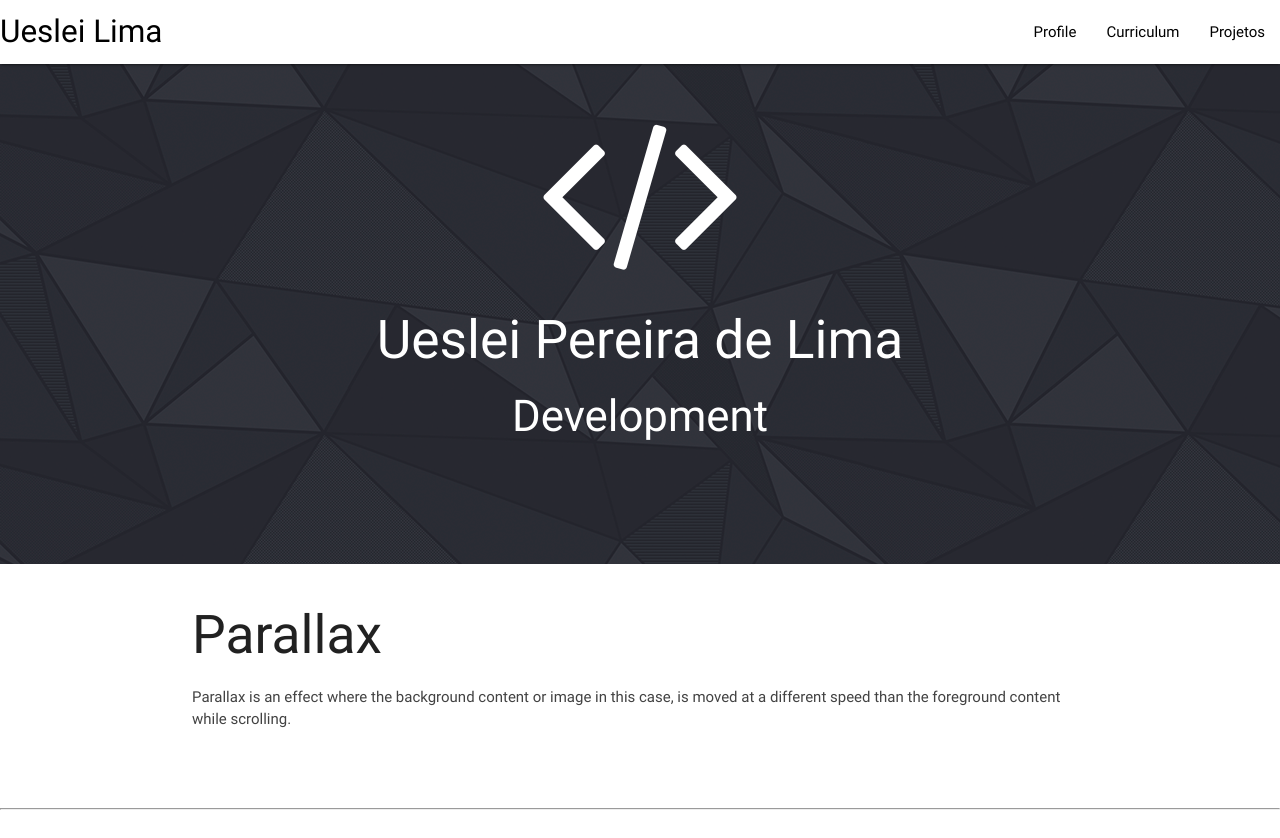
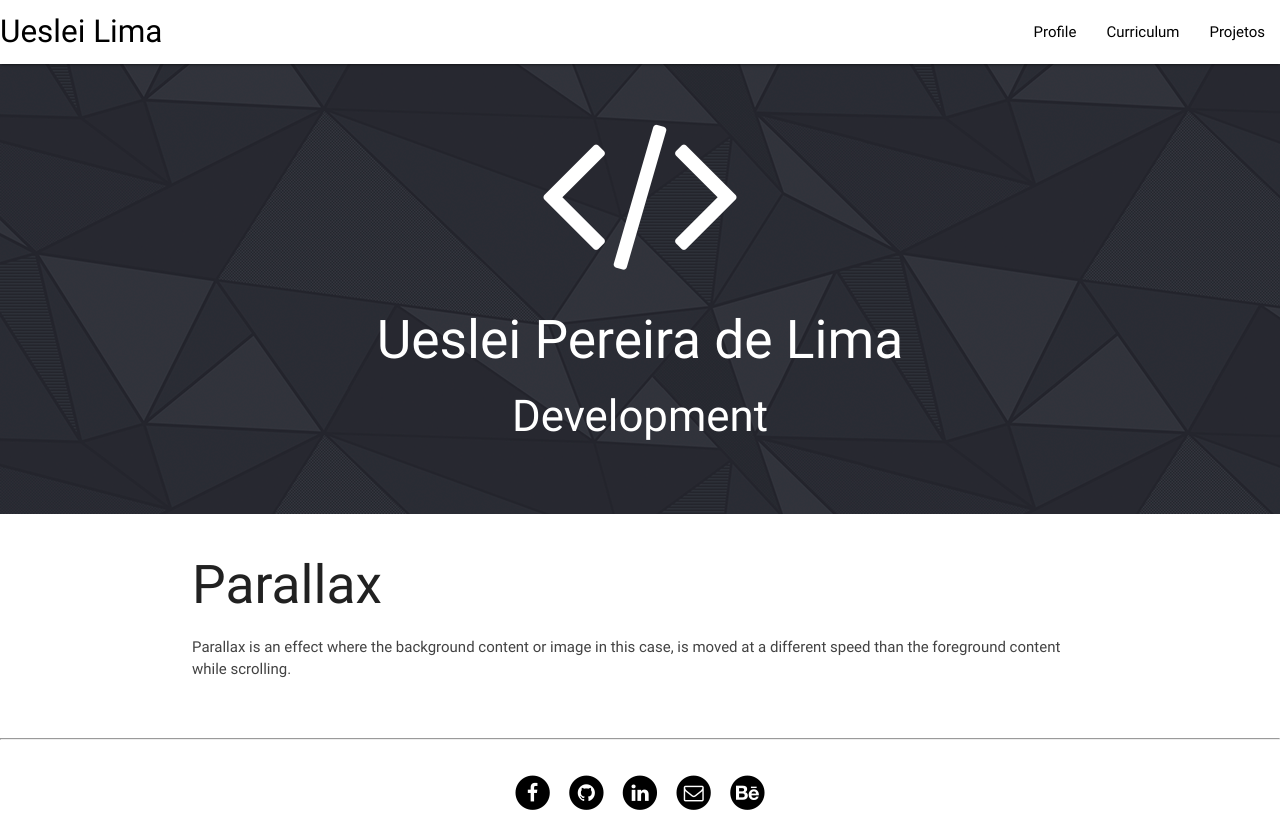
Before and after one commit to limaueslei/limaueslei.github.io, a plain HTML site: page index.html in a window 1280 px wide. Drawn offline with Linux system fonts and the light colour scheme.

Commit message:
Pattern of the page and basic informations

```diff
--- a/css/style.css
+++ b/css/style.css
@@ -5,3 +5,18 @@
 .pattern-cover {
 	background: url('../img/pattern.gif');
 }
+
+.parallax-container {
+	height: 450px;
+}
+
+.list-inline {
+	margin: 0;
+	padding: 0;
+	list-style: none;
+}
+
+.list-inline > li {
+	display: inline-block;
+	padding: 5px;
+}
--- a/index.html
+++ b/index.html
@@ -31,10 +31,65 @@
 				<p class="grey-text text-darken-3 lighten-3">Parallax is an effect where the background content or image in this case, is moved at a different speed than the foreground content while scrolling.</p>
 			</div>
 		</div>
+		<hr>
 		<footer class="page-footer white">
-			<hr>
+			<div class="container">
+				<div class="row">
+					<div class="col s12 center">
+						<ul class="list-inline text-center">
+							<li>
+								<a href="https://www.facebook.com/patrick.santos.dev" target="_blank">
+									<span class="fa-stack fa-lg">
+										<i class="fa fa-circle fa-stack-2x"></i>
+										<i class="fa fa-facebook fa-stack-1x fa-inverse"></i>
+									</span>
+								</a>
+							</li>
 
 
+							<li>
+								<a href="https://github.com/santospatrick" target="_blank">
+									<span class="fa-stack fa-lg">
+										<i class="fa fa-circle fa-stack-2x"></i>
+										<i class="fa fa-github fa-stack-1x fa-inverse"></i>
+									</span>
+								</a>
+							</li>
+
+
+							<li>
+								<a href="https://br.linkedin.com/in/patrick-santos-b08143106" target="_blank">
+									<span class="fa-stack fa-lg">
+										<i class="fa fa-circle fa-stack-2x"></i>
+										<i class="fa fa-linkedin fa-stack-1x fa-inverse"></i>
+									</span>
+								</a>
+							</li>
+
+
+							<li>
+								<a href="mailto:jvpspt.ps@gmail.com" target="_blank">
+									<span class="fa-stack fa-lg">
+										<i class="fa fa-circle fa-stack-2x"></i>
+										<i class="fa fa-envelope-o fa-stack-1x fa-inverse"></i>
+									</span>
+								</a>
+							</li>
+
+
+							<li>
+								<a href="https://www.behance.net/santospatrick" target="_blank">
+									<span class="fa-stack fa-lg">
+										<i class="fa fa-circle fa-stack-2x"></i>
+										<i class="fa fa-behance fa-stack-1x fa-inverse"></i>
+									</span>
+								</a>
+							</li>
+
+						</ul>
+					</div>
+				</div>
+			</div>
 		</footer>
 	</body>
 	<script src="js/jquery.min.js"></script>
```
